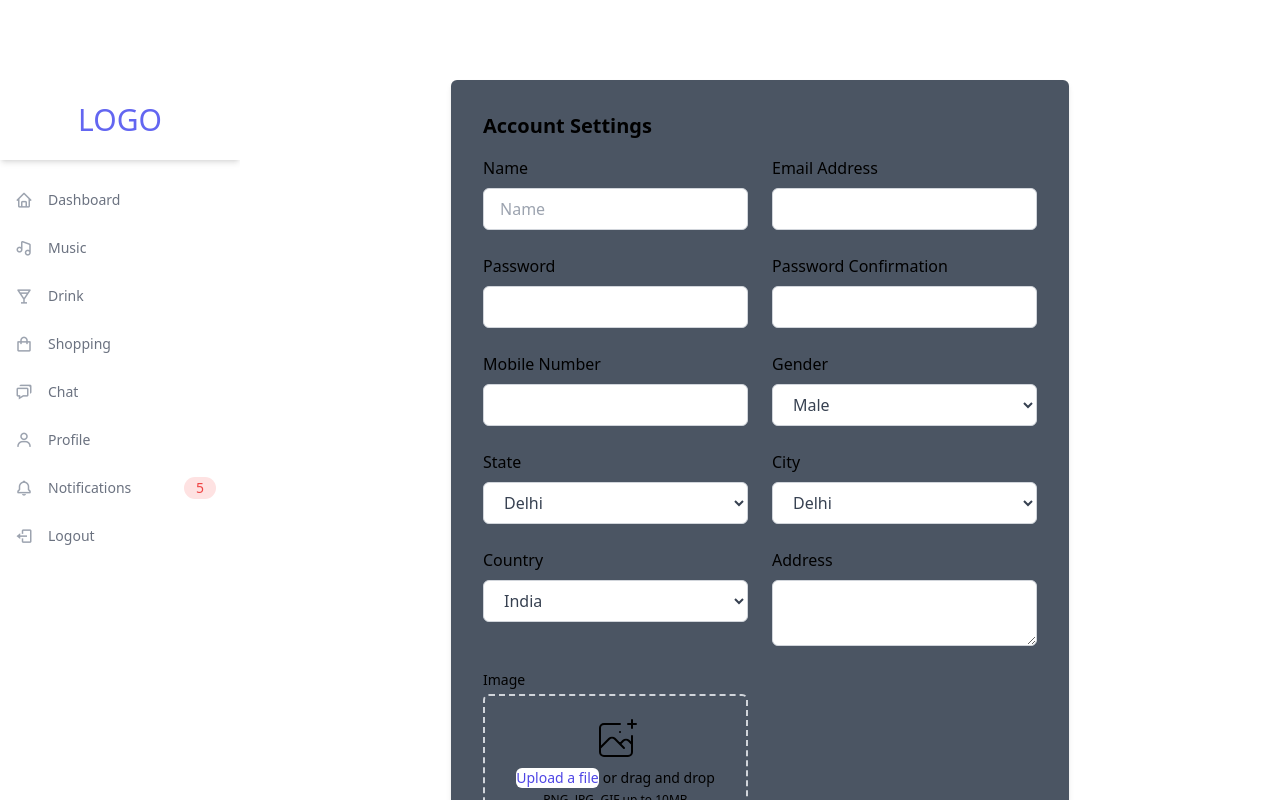
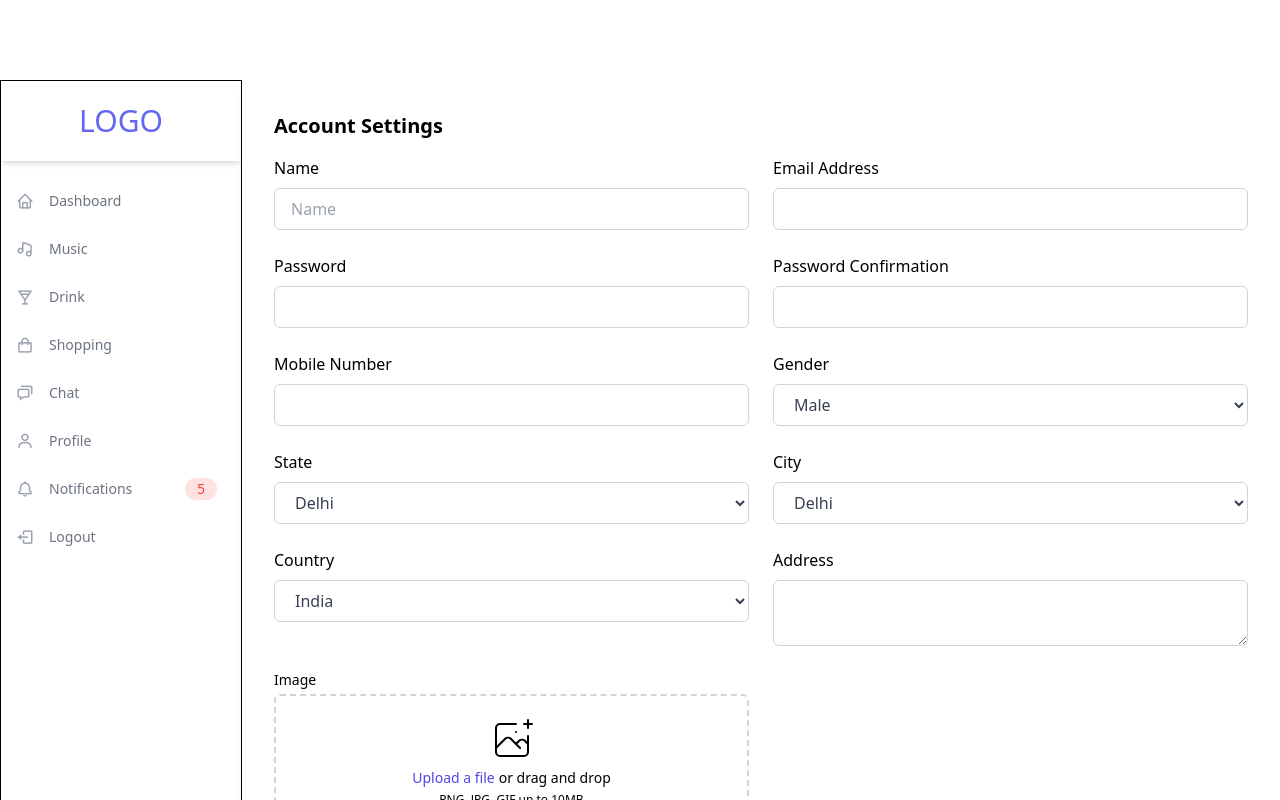
Before and after one commit to ravikr126/admin-panel-phone, a React (Create React App) app: page / in a window 1280 px wide. Shown: the top 800 px of the page. Built offline with nearby package versions, Linux system fonts and the light colour scheme.

Commit message:
sidebar hover done and form is also done

```diff
--- a/src/Components/Sidebar.jsx
+++ b/src/Components/Sidebar.jsx
@@ -7,7 +7,7 @@ const Sidebar = () => {
 {/* <!-- component --> */}
 <link rel="stylesheet" href="https://unpkg.com/boxicons@2.0.7/css/boxicons.min.css" />
 
-<div class="min-h-screen flex flex-row bg-gray-100 mt-20">
+<div class="min-h-screen flex flex-row bg-gray-100 mt-20 border border-black">
   <div class="flex flex-col w-60 bg-white overflow-hidden">
     <div class="flex items-center justify-center h-20 shadow-md">
       <h1 class="text-3xl uppercase text-indigo-500">Logo</h1>
--- a/src/Components/Update_profile.jsx
+++ b/src/Components/Update_profile.jsx
@@ -7,7 +7,7 @@ const Update_profile = () => {
     <div className=' relative flex '>
     <Sidebar/>
     {/* <!-- component --> */}
-<section class="max-w-6xl p-8 mx-auto bg-gray-600 rounded-md shadow-md dark:bg-gray-800 mt-20 mb-20 ">
+    <section class="p-8 w-full rounded-md shadow-md dark:bg-gray-800 mt-20 mb-20 ">
     <h1 class="text-xl font-bold text-black capitalize dark:text-black">Account settings</h1>
     <form>
         <div class="grid grid-cols-1 gap-6 mt-4 sm:grid-cols-2">
```
